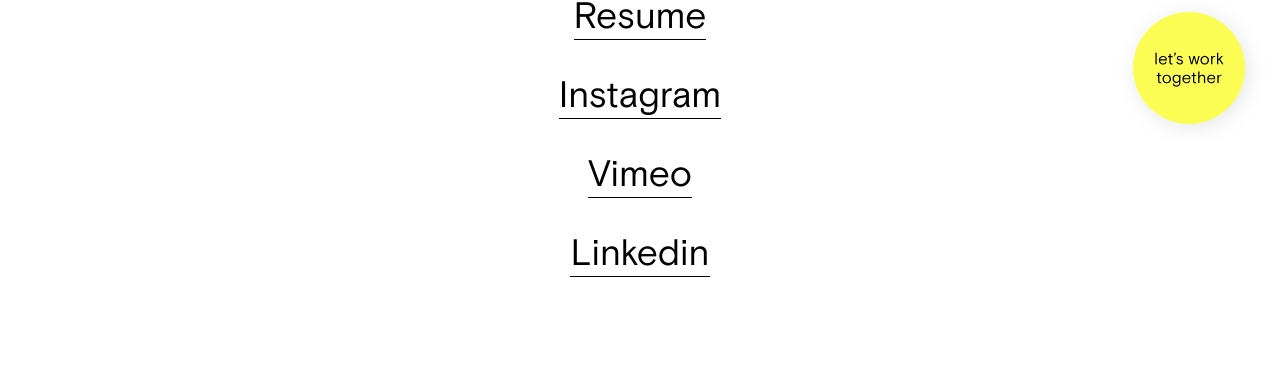
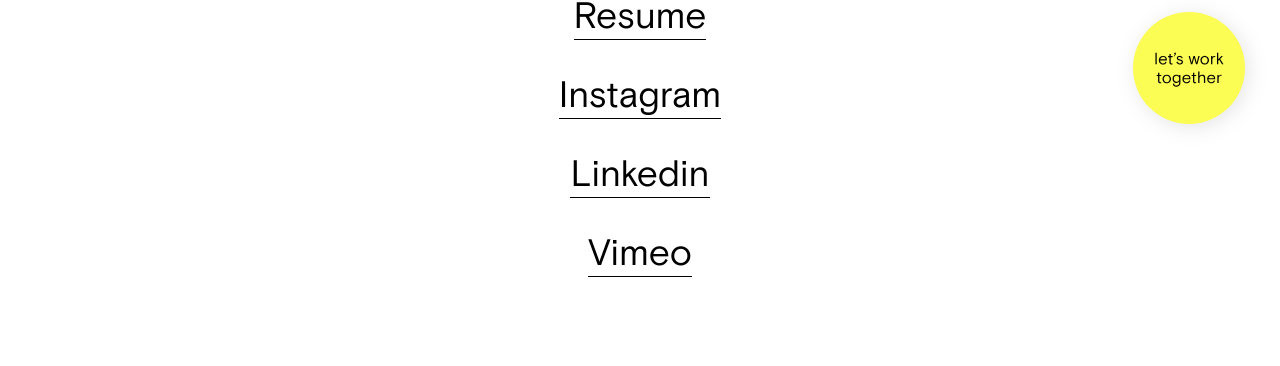
Before and after one commit to zhaojanelle/portfolio-site, a Jekyll site: the page built from about.html, in a window 1280 px wide. Shown: the part 741-1107 px from the top of the page. Built offline with Jekyll 4.4.1, drawn with Linux system fonts in a browser that asks for light colours; nearby versions of some CDN libraries; Markdown is read by kramdown in place of the engine named in the settings; a script that is not in the unit is left out.

Commit message:
Change links

```diff
--- a/about.html
+++ b/about.html
@@ -30,10 +30,10 @@
       <a href="https://www.instagram.com/zhaojanelle/" class="link-underline" target="_blank" rel="noopener" rel="noreferrer">Instagram</a>
     </div>
     <div class="big push">
-      <a href="https://vimeo.com/zhaojanelle" class="link-underline" target="_blank" rel="noopener" rel="noreferrer">Vimeo</a>
+      <a href="https://www.linkedin.com/in/zhaojanelle/" class="link-underline" target="_blank" rel="noopener" rel="noreferrer">Linkedin</a>
     </div>
     <div class="big push">
-      <a href="https://www.linkedin.com/in/zhaojanelle/" class="link-underline" target="_blank" rel="noopener" rel="noreferrer">Linkedin</a>
+      <a href="https://vimeo.com/zhaojanelle" class="link-underline" target="_blank" rel="noopener" rel="noreferrer">Vimeo</a>
     </div>
   </div>
 </div>
```
